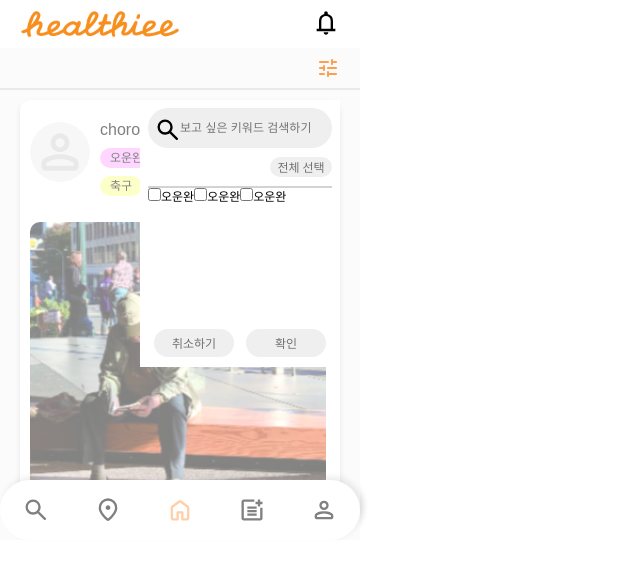
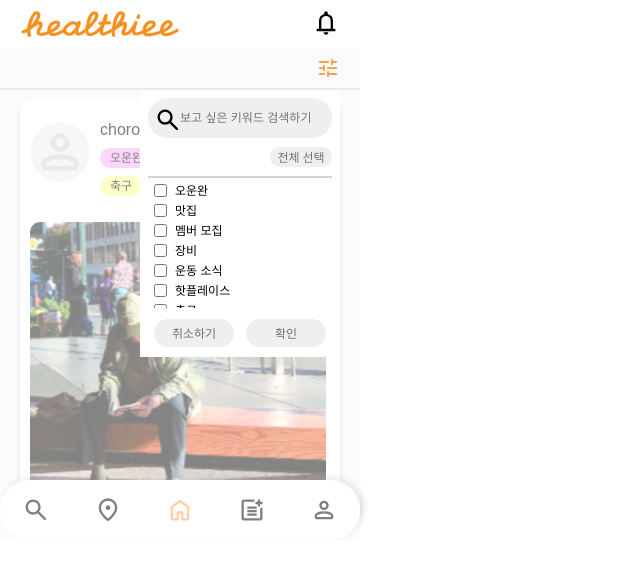
Before and after one commit to healthiee/healthiee-front, a React (Create React App) app: page / in a window 1280 px wide. Both pictures are taken after a click on the icon 328 px from the left and 68 px from the top of the page. Shown: the top 564 px of the page, without its empty margins (0-640 px from the left). Built offline with nearby package versions, Linux system fonts and the light colour scheme; a web font is replaced by a local one.

Commit message:
feat: HomePage checkbox

```diff
--- a/src/components/HomePage/Home.js
+++ b/src/components/HomePage/Home.js
@@ -7,7 +7,7 @@ import Contents from './Contents';
 import { Link } from 'react-router-dom'
 import defaultProfile from '../../assets/images/defaultProfile.png';
 import defaultImg from '../../assets/images/defaultImg.png';
-import Search from './Search';
+import Search from './SearchPage/Search';
 
 const dummy = [{
   nickname : 'chorong_2',
--- a/src/components/HomePage/Search.js
+++ /dev/null
@@ -1,40 +0,0 @@
-import styles from './Search.module.css'
-import {ReactComponent as Searchimg} from '../../assets/images/search.svg';
-
-const Search = (props) => {
-
-  const cancleButtonHandler = () => {
-    props.onBackdrop();
-  };
-
-  const searchHandelr = (event) => {
-    event.preventDefault();
-  }
-
-  return(
-    <div className={styles.backdrop} onClick={cancleButtonHandler}>
-      <form onSubmit={searchHandelr} className={styles.container}>
-        <div>
-          <Searchimg className={styles.icon}/>
-          <input className={styles.search} placeholder='보고 싶은 키워드 검색하기' type="text" />
-        </div>
-        <div className={styles.choose}>
-          <button type='button'>전체 선택</button>
-        </div>
-
-        <div className={styles.checkbox}>
-          <label><input type="checkbox" name='exercises'/>오운완</label>
-          <label><input type="checkbox" name='exercises'/>오운완</label>
-          <label><input type="checkbox" name='exercises'/>오운완</label>
-        </div>
-
-        <div className={styles.btns}>
-          <button type='button' onClick={cancleButtonHandler}>취소하기</button>
-          <button type='submit'>확인</button>
-        </div>
-      </form>
-    </div>
-  )
-};
-
-export default Search;
--- /dev/null
+++ b/src/components/HomePage/SearchPage/Search.js
@@ -0,0 +1,87 @@
+import styles from './Search.module.css'
+import {ReactComponent as Searchimg} from '../../../assets/images/search.svg';
+import { Fragment, useState } from 'react';
+
+const checkBoxList = ['오운완', '맛집', '멤버 모집', '장비', '운동 소식', '핫플레이스', '축구', '농구', '테니스']
+
+const Search = (props) => {
+
+  const [checkedList, setCheckedList] = useState([]);
+  const [isChecked, setIsChecked] = useState(false);
+
+  const cancleButtonHandler = () => {
+    props.onBackdrop();
+  };
+
+  const searchHandelr = (event) => {
+    event.preventDefault();
+
+    console.log('checkedList', checkedList);
+  };
+
+  //checkbox
+
+  const checkedItemHandler = (value, check) => {
+
+    if(check) {
+      setCheckedList((prev) => [...prev, value]);
+      return;
+    }
+
+    if(!check) {
+      setCheckedList(checkedList.filter(item => item !== value))
+      return;
+    }
+
+  };
+
+  const checkHandler = (event, value) => {
+    checkedItemHandler(value, event.target.checked);
+  };
+
+  const AllcheckHandler = () => {
+
+    if(!isChecked) {
+      setCheckedList(checkBoxList);
+    } else {
+      setCheckedList([]);
+    }
+
+    setIsChecked(!isChecked)
+  };
+
+  const allCheckStyle = isChecked ? `${styles.active}` : '';
+
+  return(
+    <Fragment>
+    <div className={styles.backdrop} onClick={cancleButtonHandler}></div>
+
+    <form onSubmit={searchHandelr} className={styles.container}>
+      <div>
+        <Searchimg className={styles.icon}/>
+        <input className={styles.search} placeholder='보고 싶은 키워드 검색하기' type="text" />
+      </div>
+
+      <div className={styles.choose}>
+        <button className={allCheckStyle} type='button' onClick={AllcheckHandler}>전체 선택</button>
+      </div>
+
+      <div className={styles.checkboxs}>
+        {checkBoxList.map((item, idx) => (
+        <div className={styles.checkbox} key={idx}>
+          <input type="checkbox" id={item} checked={checkedList.includes(item)} onChange={e => checkHandler(e, item)}/>
+          <label htmlFor={item}>{item}</label>
+        </div>
+      ))}
+      </div>
+
+      <div className={styles.btns}>
+        <button type='button' onClick={cancleButtonHandler}>취소하기</button>
+        <button type='submit'>확인</button>
+      </div>
+    </form>
+    </Fragment>
+  )
+};
+
+export default Search;
--- a/src/components/HomePage/Search.module.css
+++ b/src/components/HomePage/SearchPage/Search.module.css
@@ -27,8 +27,7 @@
   width: 200px;
   height: 267px;
   position: absolute;
-  top: 52px;
-  right: 20px;
+  top: 90px;
   background-color: white;
   z-index: 4;
 }
@@ -56,6 +55,8 @@
   left: 14px;
 }
 
+/* 전체선택 */
+
 .choose {
   height: 40px;
   border-bottom: 2px solid #D3D3D3;
@@ -69,11 +70,43 @@
   height: 20px;
   font-size: 12px;
   color: #717171;
+  background-color: #EFEFEF;
+}
+
+.choose .active {
+  background-color: #FFE0E0;
+}
+
+
+
+/* checkbox */
+
+.checkboxs {
+  height: 130px;
+  padding-left: 6px;
+  -ms-overflow-style: none; /* 인터넷 익스플로러 */
+  scrollbar-width: none; /* 파이어폭스 */
+  overflow-y: scroll;
+}
+
+.checkboxs::-webkit-scrollbar {
+  display: none;
 }
 
 .checkbox {
-  height: 130px;
+  height: 15px;
+  font-size: 12px;
+  margin: 5px 0;
+  display: flex;
+  align-items: center;
+  accent-color: #FFC493;
 }
+
+.checkbox input {
+  margin-right: 8px;
+}
+
+/* buttons */
 
 .btns {
   height: 49px;
```
